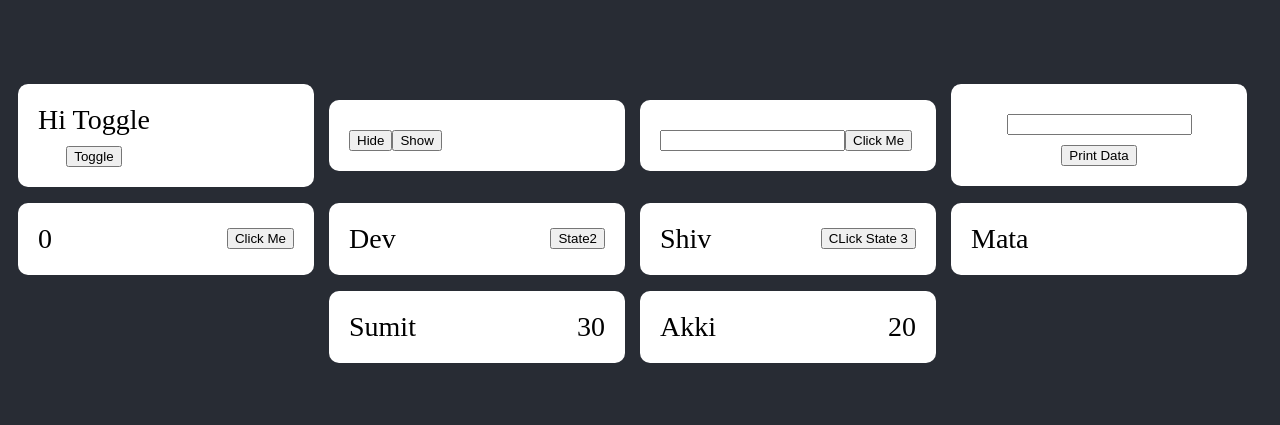
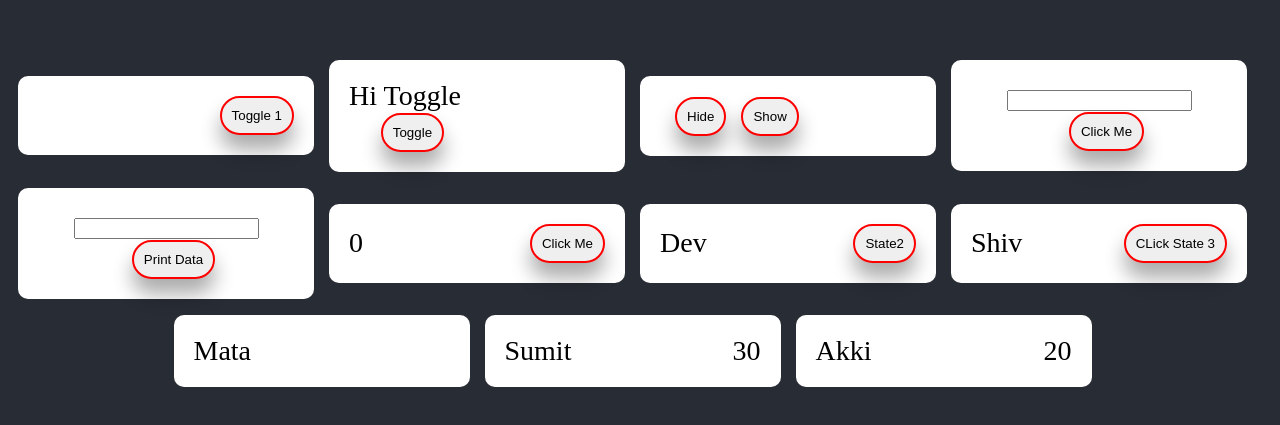
Before and after one commit to Mr-ankit-raj/basicReact, a React (Create React App) app: page / in a window 1280 px wide. Shown: the part 169-594 px from the top of the page. Built offline with nearby package versions, Linux system fonts and the light colour scheme.

Commit message:
Toggle 1

```diff
--- a/src/App.css
+++ b/src/App.css
@@ -77,3 +77,11 @@
 .mainCardDown h1 {
   word-break: break-word;
 }
+.mainCard button {
+  border: 2px solid red;
+  border-radius: 25px;
+  margin-left: 15px;
+  padding: 10px;
+  box-shadow: 0px 15px 20px #00000054;
+  cursor: pointer;
+}
--- a/src/App.js
+++ b/src/App.js
@@ -10,12 +10,14 @@ import {
   InputOnChange,
   HideAndShow,
   Toggle,
+  Toggle1,
 } from "./Components";
 
 function App() {
   return (
     <div className="App">
       <header className="App-header">
+        <Toggle1 />
         <Toggle />
         <HideAndShow />
         <InputOnChange />
--- /dev/null
+++ b/src/Components/InputGet/Toggle1.jsx
@@ -0,0 +1,13 @@
+import { useState } from "react";
+
+const Toggle1 = () => {
+  const [status, setstatus] = useState(null);
+  return (
+    <div className="mainCard">
+      <div className="mainCardDown">{status ? <h1>Toggle 1</h1> : null}</div>
+      <button onClick={() => setstatus(!status)}>Toggle 1</button>
+    </div>
+  );
+};
+
+export default Toggle1;
--- a/src/Components/index.jsx
+++ b/src/Components/index.jsx
@@ -8,6 +8,7 @@ import InputGet from "./InputGet/InputGet1";
 import InputOnChange from "./InputGet/InputOnChange";
 import HideAndShow from "./InputGet/HideAndShow";
 import Toggle from "./InputGet/Toggle";
+import Toggle1 from "./InputGet/Toggle1";
 
 export {
   State1,
@@ -20,4 +21,5 @@ export {
   InputOnChange,
   HideAndShow,
   Toggle,
+  Toggle1,
 };
```
